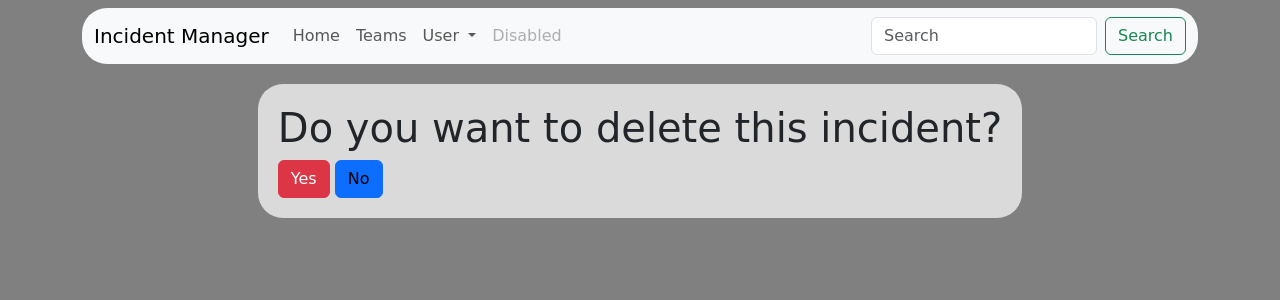
After one commit to ishanshre/Incident-Mangement-Django, a Django app: page /manage/incident/1/delete/ in a window 1280 px wide. The commit adds this page. Shown: the top 300 px of the page. Run offline with Django 4.2, Linux system fonts and the light colour scheme; tables that the repository leaves empty hold one stand-in row (values such as "Sample post"); some libraries are stand-ins or nearby versions.

Commit message:
feat: add delete incident view, url and template

```diff
--- a/core/urls.py
+++ b/core/urls.py
@@ -7,6 +7,7 @@ app_name = 'core'
 urlpatterns = [
     path('', views.index, name='index'),
     path('manage/incident/add/', views.AddIncidentView.as_view(), name="addIncident"),
+    path('manage/incident/<int:pk>/delete/', views.IncidentDeleteView.as_view(), name="deleteIncident"),
     path('manage/incident/<int:pk>/detail', views.IncidentDetailView.as_view(), name="detailIncident"),
     path('manage/teams/all/', views.TeamsListView.as_view(), name="teamsList"),
     path('manage/teams/<int:pk>/detail/', views.TeamDetailView.as_view(), name="teamDetail"),
--- a/core/views.py
+++ b/core/views.py
@@ -3,7 +3,7 @@ from django.shortcuts import render
 from django.urls import reverse_lazy
 
 from django.views.generic.edit import CreateView
-from django.views.generic import ListView, DetailView
+from django.views.generic import ListView, DetailView, DeleteView
 
 from django.contrib.messages.views import SuccessMessageMixin
 
@@ -36,6 +36,12 @@ class AddIncidentView(SuccessMessageMixin,CreateView):
             form.instance.save()
         return super().form_valid(form)
 
+class IncidentDeleteView(SuccessMessageMixin, DeleteView):
+    model = Incident
+    template_name = "manage/incidents/delete_incident.html"
+    success_url = reverse_lazy("core:index")
+    success_message = "Incident Deleted Successfully"
+
 
 class TeamsListView(ListView):
     model = Team
--- a/templates/index.html
+++ b/templates/index.html
@@ -32,7 +32,7 @@
                             <td>{{incident.acknowledged}}</td>
                             <td>{{incident.resolved}}</td>
                             <td>{{incident.created_at}}</td>
-                            <td><button>Delete</button></td>
+                            <td><button class="btn btn-warning"><a href="{% url 'core:deleteIncident' incident.pk %}">Delete</a></button></td>
                         </tr>
                     {% endfor %}
                 </tbody>
--- /dev/null
+++ b/templates/manage/incidents/delete_incident.html
@@ -0,0 +1,15 @@
+{% extends 'base/base.html' %}
+{% load crispy_forms_tags %}
+{% block title %}{{incident.title}}{% endblock %}
+
+{% block body %}
+
+    <div class="container container-mine">
+        <h1>Do you want to delete this incident?</h1>
+        <form method="post">
+            {% csrf_token %}
+            <button type="submit" class="btn btn-danger">Yes</button>
+            <button class="btn btn-primary"><a href="{% url 'core:index' %}">No</a></button>
+        </form>
+    </div>
+{% endblock %}
```
